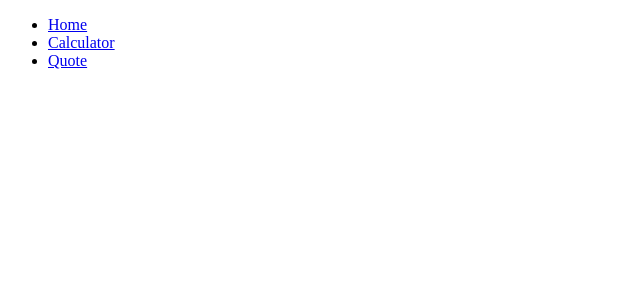
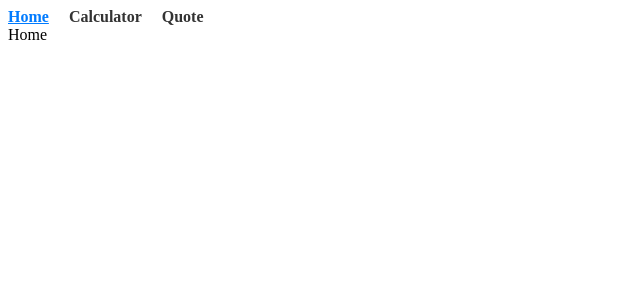
Before and after one commit to sagieramos/mathmagicians, a React (Create React App) app: page / in a window 1280 px wide. Shown: the top 300 px of the page, without its empty margins (0-640 px from the left). Built offline with nearby package versions, Linux system fonts and the light colour scheme.

Commit message:
style nav

```diff
--- a/src/components/App.js
+++ b/src/components/App.js
@@ -1,32 +1,18 @@
 import React from 'react';
 import {
-  BrowserRouter, Route, Routes, Link,
-} from 'react-router-dom'; // Import Link
+  BrowserRouter, Route, Routes,
+} from 'react-router-dom';
 import Calculator from './Calculator';
 import QuoteComponent from './QuoteComponent';
+import NavLinks from './NavLinks';
 
 const App = () => (
   <BrowserRouter>
-    <nav>
-      {/* Navigation Links */}
-      <ul>
-        <li>
-          <Link to="/">Home</Link>
-        </li>
-        <li>
-          <Link to="/calculator">Calculator</Link>
-        </li>
-        <li>
-          <Link to="/quote">Quote</Link>
-        </li>
-      </ul>
-    </nav>
-
+    <NavLinks />
     <Routes>
-      {/* Define the route for the Calculator component */}
+      <Route path="/" element="Home" />
       <Route path="/calculator" element={<Calculator />} />
       <Route path="/quote" element={<QuoteComponent />} />
-      {/* You can define other routes here if needed */}
     </Routes>
   </BrowserRouter>
 );
--- a/src/components/NavLinks.js
+++ b/src/components/NavLinks.js
@@ -1,8 +1,9 @@
 import React from 'react';
 import NavMenuItem from './NavMenuItem';
+import './NavLinks.scss';
 
 const NavLinks = () => (
-  <nav>
+  <nav id="NavLinks">
     <ul>
       <NavMenuItem to="/">Home</NavMenuItem>
       <NavMenuItem to="/calculator">Calculator</NavMenuItem>
--- /dev/null
+++ b/src/components/NavLinks.scss
@@ -0,0 +1,31 @@
+#NavLinks {
+  ul {
+    list-style-type: none;
+    padding: 0;
+    margin: 0;
+    display: flex;
+
+    li {
+      margin-right: 20px;
+
+      &:last-child {
+        margin-right: 0;
+      }
+
+      a {
+        text-decoration: none;
+        color: #333;
+        font-weight: bold;
+
+        &.active {
+          color: #007bff;
+          text-decoration: underline;
+        }
+
+        &:hover {
+          color: #ff5733;
+        }
+      }
+    }
+  }
+}
--- a/src/components/NavMenuItem.js
+++ b/src/components/NavMenuItem.js
@@ -4,7 +4,7 @@ import PropTypes from 'prop-types';
 
 const NavMenuItem = ({ to, children }) => (
   <li>
-    <NavLink to={to} activeClassName="active">
+    <NavLink to={to}>
       {children}
     </NavLink>
   </li>
```
